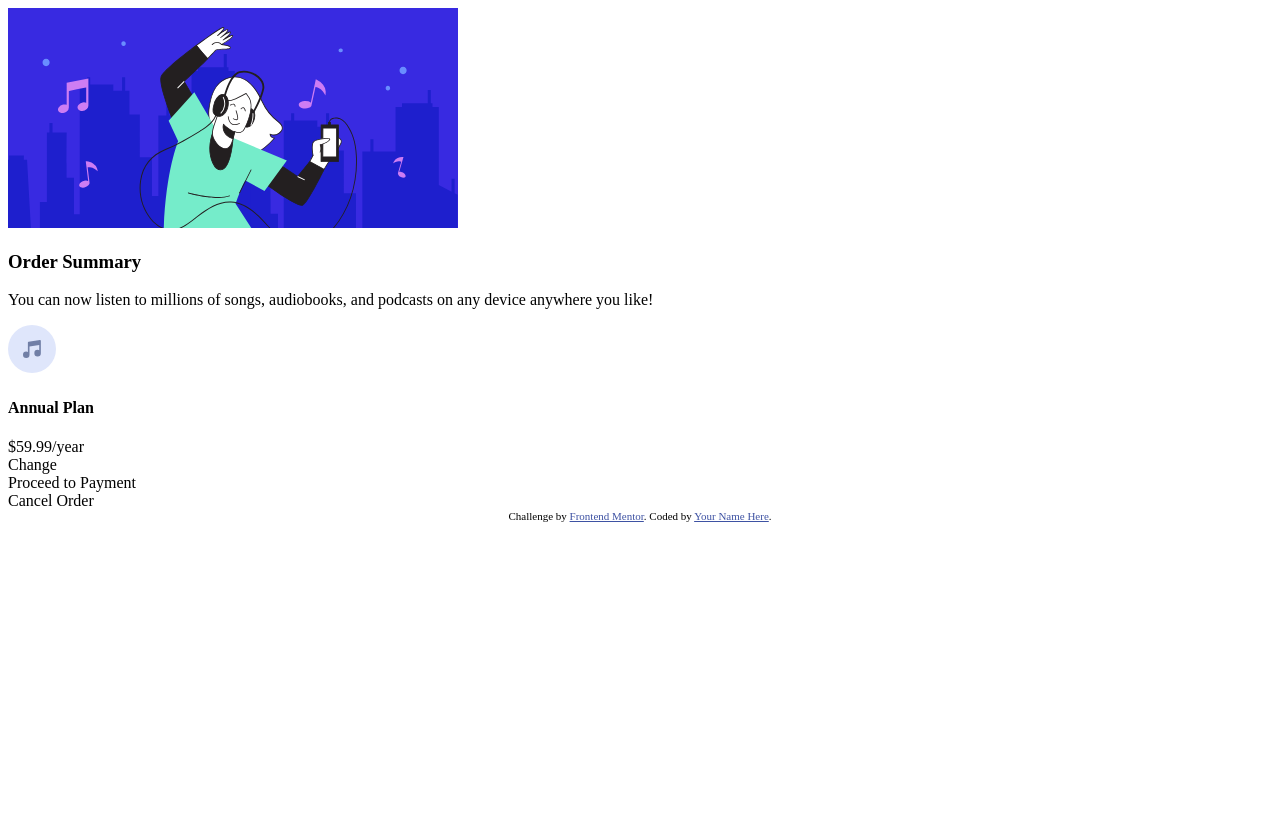
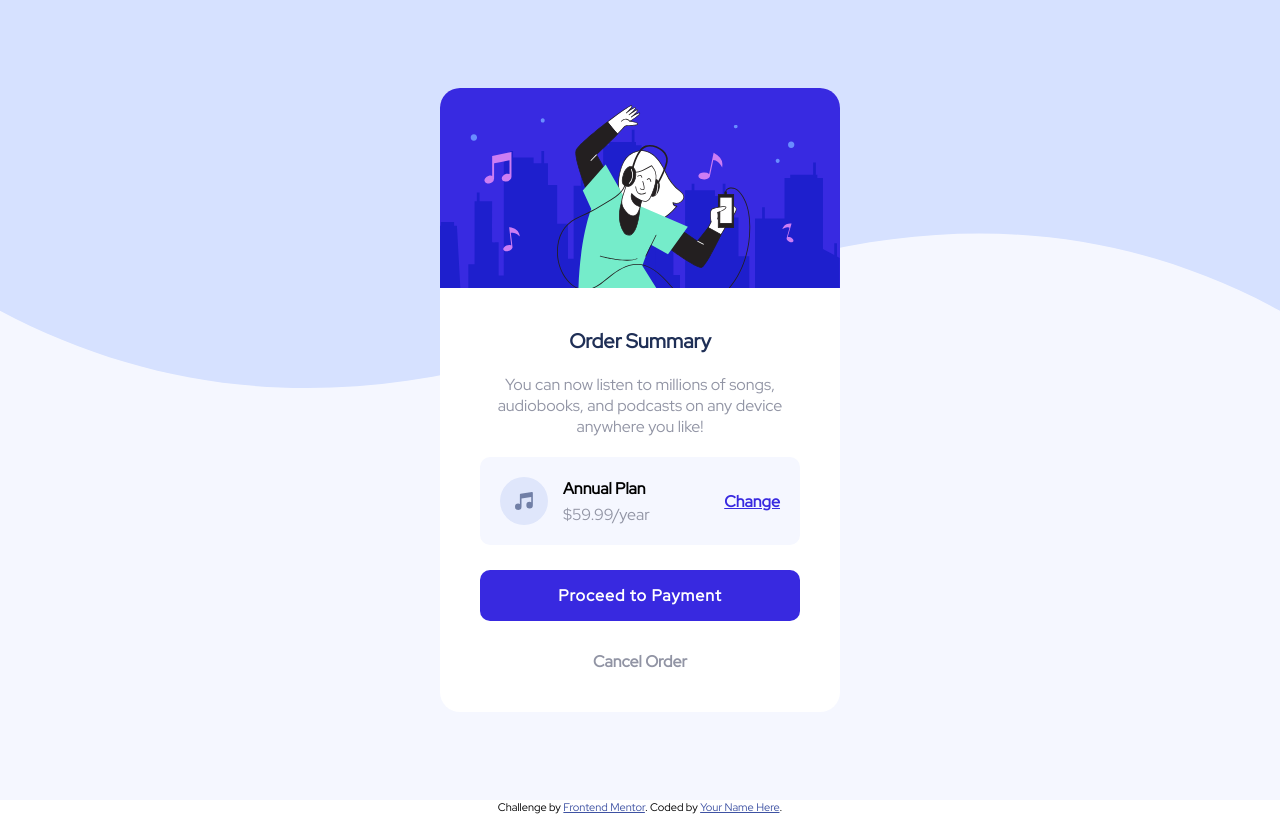
Before and after one commit to MitiaElodie/order-summary-component-main, a plain HTML site: page index.html in a window 1280 px wide. Drawn offline with Linux system fonts and the light colour scheme.

Commit message:
make it look like the design

```diff
--- a/index.html
+++ b/index.html
@@ -5,14 +5,12 @@
   <meta name="viewport" content="width=device-width, initial-scale=1.0"> <!-- displays site properly based on user's device -->
 
   <link rel="icon" type="image/png" sizes="32x32" href="./images/favicon-32x32.png">
+  <link rel="stylesheet" href="./style.css" />
 
+  <link rel="preconnect" href="https://fonts.googleapis.com">
+    <link rel="preconnect" href="https://fonts.gstatic.com" crossorigin>
+    <link href="https://fonts.googleapis.com/css2?family=Red+Hat+Display" rel="stylesheet">
   <title>Frontend Mentor | Order summary card</title>
-
-  <!-- Feel free to remove these styles or customise in your own stylesheet 👍 -->
-  <style>
-    .attribution { font-size: 11px; text-align: center; }
-    .attribution a { color: hsl(228, 45%, 44%); }
-  </style>
 </head>
 <body>
   <section role="main">
@@ -25,17 +23,19 @@
           <h3 class="order__title">Order Summary</h3>
           <p class="order__details">You can now listen to millions of songs, audiobooks, and podcasts on any device anywhere you like!</p>
           <div class="order__pricing-container">
-            <img src="./images/icon-music.svg" class="order__icon" alt="Music icon" />
-            <div class="order__pricing">
-              <h4 class="order__plan">Annual Plan</h4>
-              <span class="order__price">$59.99/year</span>
+            <div class="order__plan-container">
+              <img src="./images/icon-music.svg" class="order__icon" alt="Music icon" />
+              <div class="order__pricing">
+                <h4 class="order__plan">Annual Plan</h4>
+                <span class="order__price">$59.99/year</span>
+              </div>
             </div>
             <div class="order__change-container">
               <span class="order__change">Change</span>
             </div>
           </div>
           <div class="order__payment-button">Proceed to Payment</div>
-          <div class="order__cancel-button">Cancel Order</div>
+          <div class="order__cancel-button"><span class="order__cancel-text">Cancel Order</span></div>
         </div>
       </div>
     </div>
--- /dev/null
+++ b/style.scss
@@ -0,0 +1,150 @@
+$pale-blue: hsl(225, 100%, 94%);
+$bright-blue: hsl(245, 75%, 52%);
+$very-pale-blue: hsl(225, 100%, 98%);
+$desaturated-blue: hsl(224, 23%, 55%);
+$dark-blue: hsl(223, 47%, 23%);
+$blue-hover: #766cf1;
+$card-width: 400px;
+$white: #FFFFFF;
+$grey: #9194a4;
+
+// 500, 700, 900
+* {
+   padding: 0;
+   margin: 0;
+   box-sizing: border-box;
+}
+
+body {
+   font-family: 'Red Hat Display';
+   font-size: 16px;
+   font-weight: 500;
+}
+
+.order {
+   &__container {
+      display: flex;
+      align-items: center;
+      justify-content: center;
+      height: 100vh;
+      background-image: url('./images/pattern-background-desktop.svg');
+      background-repeat: no-repeat;
+      background-color: $very-pale-blue;
+      background-size: 100% auto;
+   }
+
+   &__card {
+      width: $card-width;
+      border-radius: 20px;
+      background-color: $white;
+      margin: 25px;
+
+      overflow: hidden;
+   }
+
+   &__image-container {
+      width: 100%;
+      height: calc( $card-width / 2);
+   }
+
+   &__image {
+      width: 100%;
+      height: 100%;
+   }
+
+   &__text-container {
+      padding: 40px;
+   }
+
+   &__title,
+   &__details,
+   &__payment-button,
+   &__cancel-button {
+      display: flex;
+      justify-content: center;
+      text-align: center;
+   }
+
+   &__title {
+      font-size: 20px;
+      font-weight: 900;
+      margin-bottom: 20px;
+      color: $dark-blue;
+   }
+
+   &__details {
+      margin-bottom: 20px;
+   }
+
+   &__pricing-container {
+      display: flex;
+      align-items: center;
+      justify-content: space-between;
+      background-color: $very-pale-blue;
+      padding: 20px;
+      border-radius: 10px;
+   }
+
+   &__plan-container {
+      display: flex;
+      align-items: center;
+   }
+
+   &__icon {
+      margin-right: 15px;
+   }
+
+   &__plan {
+      font-weight: 900;
+      margin-bottom: 5px;
+   }
+
+   &__price,
+   &__details,
+   &__cancel-button {
+      color: $grey;
+   }
+
+   &__change {
+      color: $bright-blue;
+      text-decoration: underline;
+      font-weight: 700;
+      cursor: pointer;
+
+      &:hover {
+         color: $blue-hover;
+         text-decoration: none;
+      }
+   }
+
+   &__payment-button {
+      margin-top: 25px;
+      border-radius: 10px;
+      padding: 15px;
+      font-weight: 900;
+      letter-spacing: 1px;
+      background-color: $bright-blue;
+      color: $white;
+      cursor: pointer;
+
+      &:hover{
+         background-color: $blue-hover;
+      }
+   }
+
+   &__cancel-button {
+      margin-top: 30px;
+      font-weight: 900;
+   }
+
+   &__cancel-text {
+      cursor: pointer;
+
+      &:hover {
+         color: $dark-blue;
+      }
+   }
+}
+
+.attribution { font-size: 11px; text-align: center; }
+.attribution a { color: hsl(228, 45%, 44%); }
```
Also changed, not shown: style.css (added), 1 other file.
